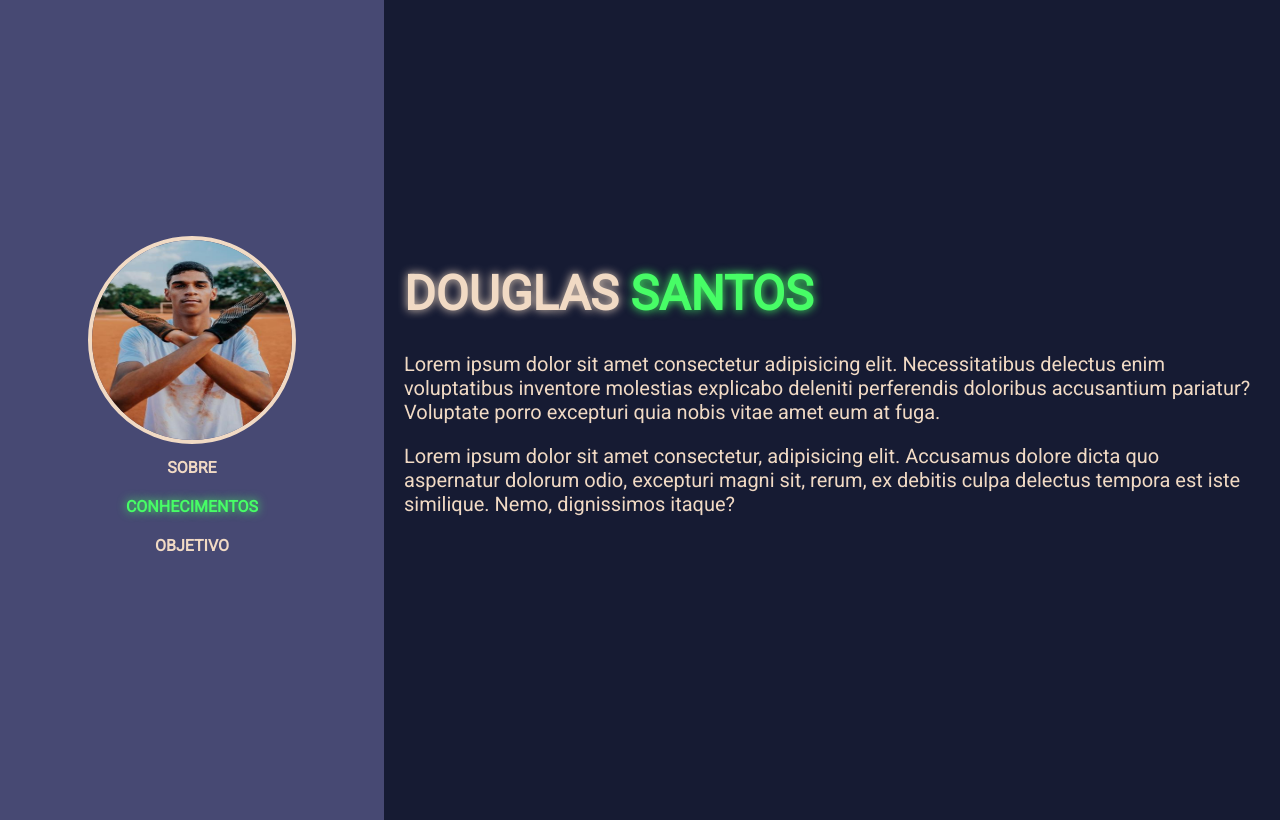
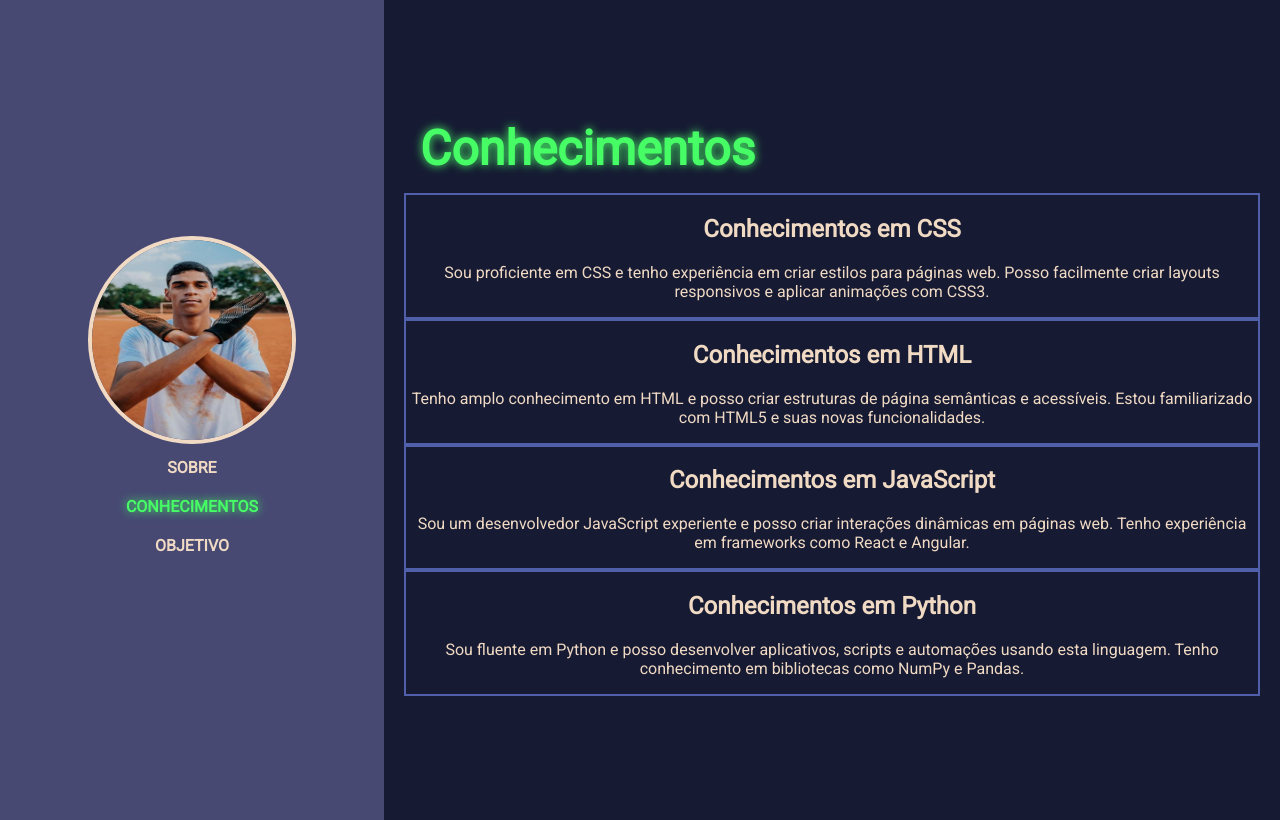
Before and after one commit to thefoxdeveloper/aula1---growdev, a plain HTML site: page conhecimentos.html in a window 1280 px wide. Drawn offline with Linux system fonts and the light colour scheme.

Commit message:
jesus na causa

```diff
--- a/conhecimentos.html
+++ b/conhecimentos.html
@@ -20,7 +20,10 @@
       <div class="menu">
         <div>
           <a href="index.html"
-            ><img src="iran-santana-o-luva-de-pedreiro-1659552598392_v2_450x600.jpg" alt="Avatar" class="avatar"
+            ><img
+              src="iran-santana-o-luva-de-pedreiro-1659552598392_v2_450x600.jpg"
+              alt="Avatar"
+              class="avatar"
           /></a>
         </div>
         <div class="links"><a href="index.html">SOBRE</a></div>
@@ -35,22 +38,48 @@
       </div>
       <div class="content">
         <div class="nome">
-          <span class="doug">DOUGLAS </span> <span class="sant"> SANTOS</span>
+          <span class="sant">Conhecimentos</span>
         </div>
+        <div class="bloco">
+          <!-- Bloco para Conhecimentos em CSS -->
+          <div class="linguagem" id="conhecimento-css">
+            <h2>Conhecimentos em CSS</h2>
+            <p>
+              Sou proficiente em CSS e tenho experiência em criar estilos para
+              páginas web. Posso facilmente criar layouts responsivos e aplicar
+              animações com CSS3.
+            </p>
+          </div>
 
-        <div class="texto">
-          <p>
-            Lorem ipsum dolor sit amet consectetur adipisicing elit.
-            Necessitatibus delectus enim voluptatibus inventore molestias
-            explicabo deleniti perferendis doloribus accusantium pariatur?
-            Voluptate porro excepturi quia nobis vitae amet eum at fuga.
-          </p>
-          <p>
-            Lorem ipsum dolor sit amet consectetur, adipisicing elit. Accusamus
-            dolore dicta quo aspernatur dolorum odio, excepturi magni sit,
-            rerum, ex debitis culpa delectus tempora est iste similique. Nemo,
-            dignissimos itaque?
-          </p>
+          <!-- Bloco para Conhecimentos em HTML -->
+          <div class="linguagem" id="conhecimento-html">
+            <h2>Conhecimentos em HTML</h2>
+            <p>
+              Tenho amplo conhecimento em HTML e posso criar estruturas de
+              página semânticas e acessíveis. Estou familiarizado com HTML5 e
+              suas novas funcionalidades.
+            </p>
+          </div>
+
+          <!-- Bloco para Conhecimentos em JavaScript -->
+          <div class="linguagem" id="conhecimento-javascript">
+            <h2>Conhecimentos em JavaScript</h2>
+            <p>
+              Sou um desenvolvedor JavaScript experiente e posso criar
+              interações dinâmicas em páginas web. Tenho experiência em
+              frameworks como React e Angular.
+            </p>
+          </div>
+
+          <!-- Bloco para Conhecimentos em Python -->
+          <div class="linguagem" id="conhecimento-python">
+            <h2>Conhecimentos em Python</h2>
+            <p>
+              Sou fluente em Python e posso desenvolver aplicativos, scripts e
+              automações usando esta linguagem. Tenho conhecimento em
+              bibliotecas como NumPy e Pandas.
+            </p>
+          </div>
         </div>
       </div>
     </div>
--- a/style.css
+++ b/style.css
@@ -11,7 +11,8 @@ a {
 }
 
 a:hover {
-  color: #eef4ed;
+  text-shadow: 0 0 10px #47fd66;
+  color: #47fd66;
 }
 .link1 a:visited {
   color: #ffffff;
@@ -54,12 +55,16 @@ body {
   justify-content: center;
   align-items: flex-start;
   height: 100%;
+  text-align: center;
 }
-
+.nome {
+  text-align: center;
+  margin: 2vh;
+}
 .nome span {
   font-size: 48px;
   font-weight: bold;
-  text-align: left;
+  text-align: center;
 }
 
 .end span {
@@ -146,3 +151,11 @@ body {
 #ui {
   color: #161b33;
 }
+.linguagem {
+  border: #505faa solid 2px;
+  text-align: center;
+}
+
+.bloco {
+  flex-direction: column;
+}
```
Also changed, not shown: conhecimentos2.html (added, +70 -0 lines).
